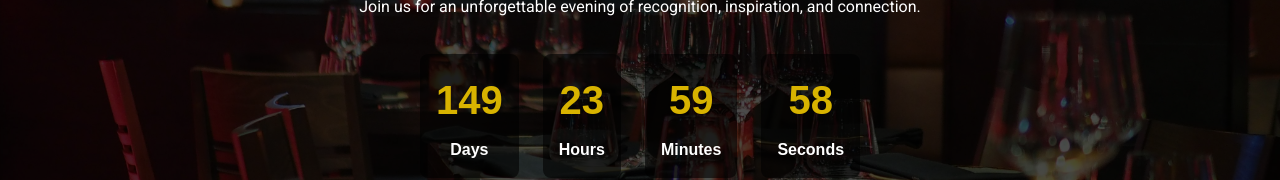
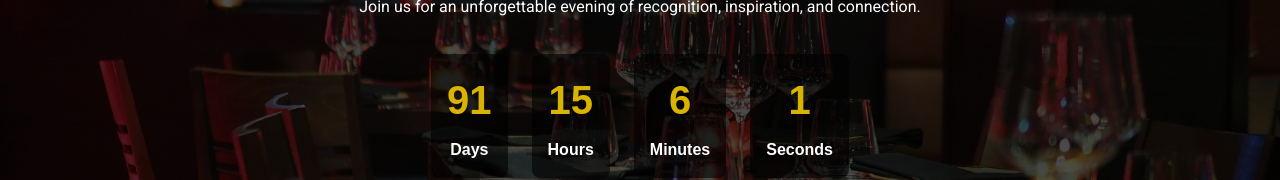
Before and after one commit to Okwoli-Godwin/Dinner-Night-Award-repo, a React (Vite) app: page / in a window 1280 px wide. Shown: the part 419-599 px from the top of the page. Built offline with nearby package versions, Linux system fonts and the light colour scheme.

Commit message:
Date set to July 6th.

```diff
--- a/src/components/homePage-components/hero-section/Hero.tsx
+++ b/src/components/homePage-components/hero-section/Hero.tsx
@@ -19,7 +19,7 @@ const Hero: React.FC = () => {
   ];
 
   const [currentImageIndex, setCurrentImageIndex] = useState<number>(0);
-  const targetDate = new Date(new Date().getTime() + 150 * 24 * 60 * 60 * 1000);
+  const targetDate = new Date("2025-07-06T00:00:00");
 
   useEffect(() => {
     const interval = setInterval(() => {
@@ -31,20 +31,17 @@ const Hero: React.FC = () => {
     return () => clearInterval(interval);
   }, [backgroundImages.length]);
 
-  const renderFloatingText = (text: string) => {
-    return (
-      <span className={styles["floating-text"]}>
-        {text.split("").map((char, index) => (
-          <span
-            key={index}
-            style={{ "--i": index } as React.CSSProperties}
-          >
-            {char}
-          </span>
-        ))}
-      </span>
-    );
-  };
+  // const renderFloatingText = (text: string) => {
+  //   return (
+  //     <span className={styles["floating-text"]}>
+  //       {text.split("").map((char, index) => (
+  //         <span key={index} style={{ "--i": index } as React.CSSProperties}>
+  //           {char}
+  //         </span>
+  //       ))}
+  //     </span>
+  //   );
+  // };
 
   return (
     <section
@@ -53,15 +50,15 @@ const Hero: React.FC = () => {
         backgroundImage: `url(${backgroundImages[currentImageIndex]})`,
         backgroundRepeat: "no-repeat",
         backgroundPosition: "center",
-        backgroundSize: "cover"
+        backgroundSize: "cover",
       }}
     >
       <div className={styles.overlay}>
         <div className={styles.content}>
           <Typography variant="h3">Celebrating Excellence:</Typography>
           <Typography variant="h1">
-          {/* {renderFloatingText("The Grand Gala")} */} The Grand Gala
-        </Typography>
+            {/* {renderFloatingText("The Grand Gala")} */} The Grand Gala
+          </Typography>
           <Typography variant="body2" className={styles.hero_details}>
             Join us for an unforgettable evening of recognition, inspiration,
             and connection.
```
